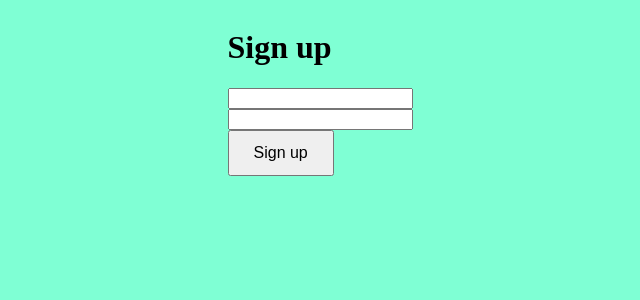
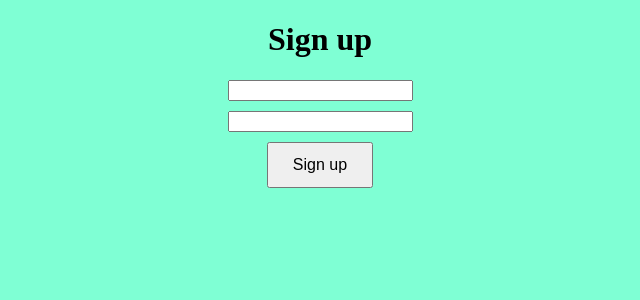
Before and after one commit to blackcurrant404/security-login-sim, a Flask app: page /signup in a window 1280 px wide. Shown: the top 300 px of the page, without its empty margins (320-960 px from the left). Run offline with Flask 3, Linux system fonts and the light colour scheme.

Commit message:
style: improve registration page alignment

```diff
--- a/templates/signup.html
+++ b/templates/signup.html
@@ -2,6 +2,10 @@
 <html>
     <head>
         <style>
+            body {
+                margin: 0;
+            }
+
             button {
                 padding: 12px 24px;
                 font-size: 16px;
@@ -9,12 +13,18 @@
 
             input {
                 display: block;
+                margin: 10px 0;
             }
 
             .container {
                 display: flex;
+                flex-direction: column;
                 align-items: center;
                 justify-content: center;
+            }
+
+            form {
+                text-align: center;
             }
         </style>
     </head>
```
